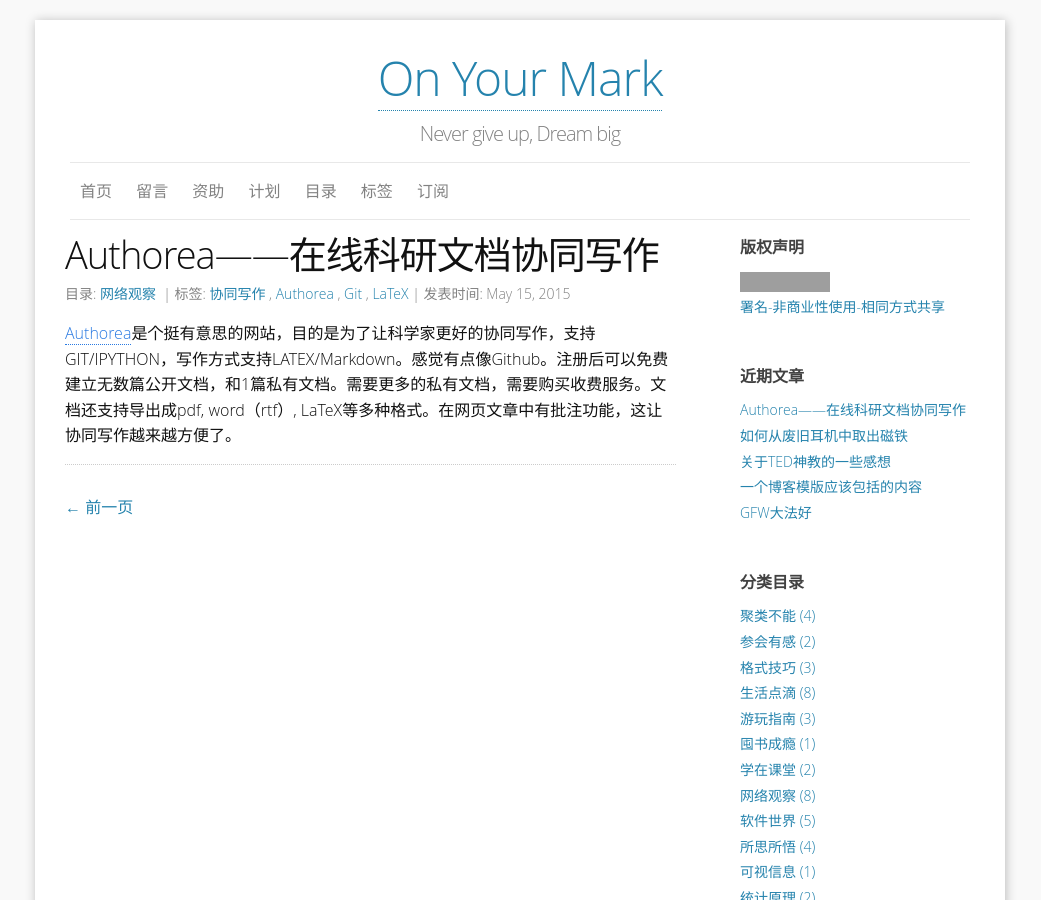
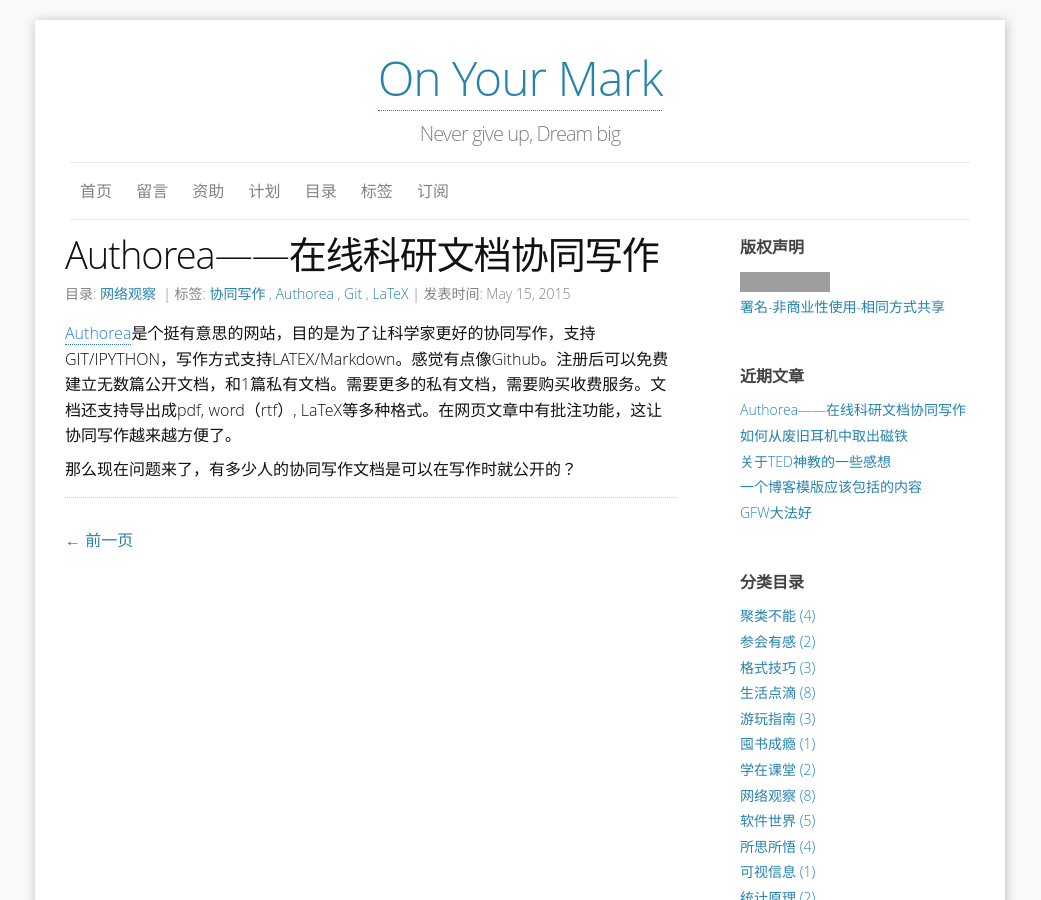
Before and after one commit to yulijia/cn, a Jekyll site: the page built from _posts/2015-05-15-Authorea.md, in a window 1280 px wide and 900 px high. Shown: the whole window, without its empty margins (120-1161 px from the left). Built offline with Jekyll 4.4.1, drawn with Linux system fonts in a browser that asks for light colours; some web fonts are replaced; comment, search, counter and statistics services are not loaded; grey boxes are pictures that could not be loaded.

Commit message:
update post

```diff
--- a/_posts/2015-05-15-Authorea.md
+++ b/_posts/2015-05-15-Authorea.md
@@ -12,3 +12,5 @@
 ---
 
 [Authorea](www.authorea.com "Authorea")是个挺有意思的网站，目的是为了让科学家更好的协同写作，支持GIT/IPYTHON，写作方式支持LATEX/Markdown。感觉有点像Github。注册后可以免费建立无数篇公开文档，和1篇私有文档。需要更多的私有文档，需要购买收费服务。文档还支持导出成pdf, word（rtf）, LaTeX等多种格式。在网页文章中有批注功能，这让协同写作越来越方便了。
+
+那么现在问题来了，有多少人的协同写作文档是可以在写作时就公开的？
```
